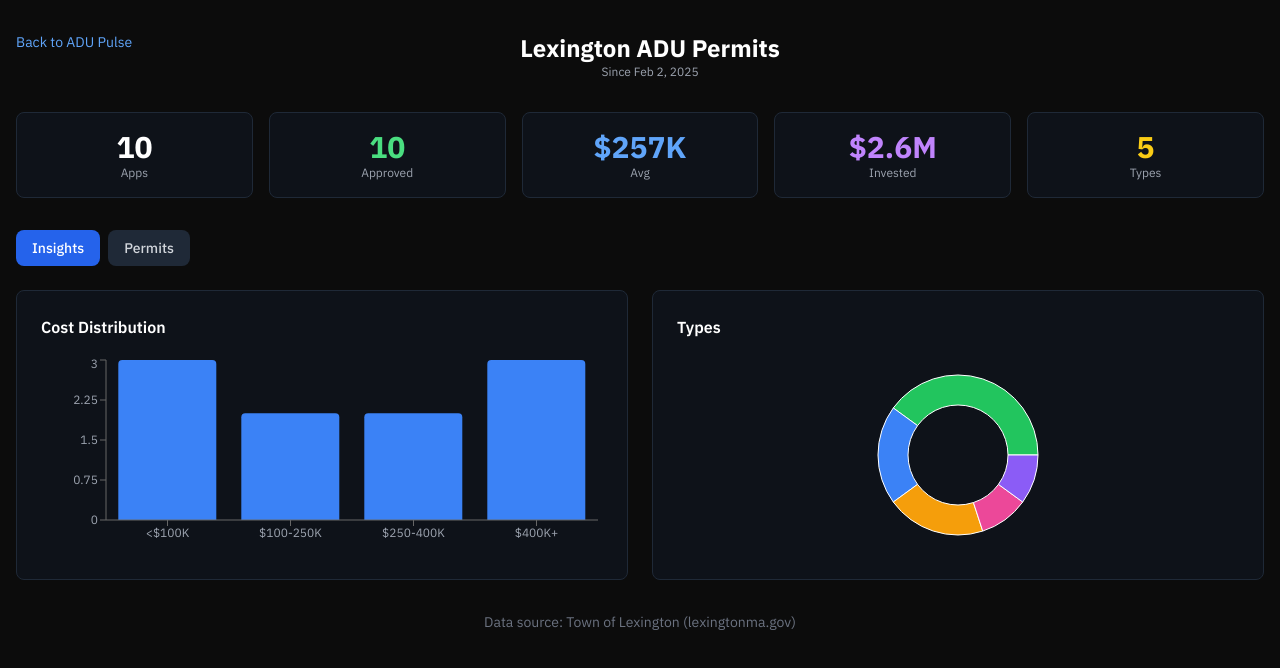
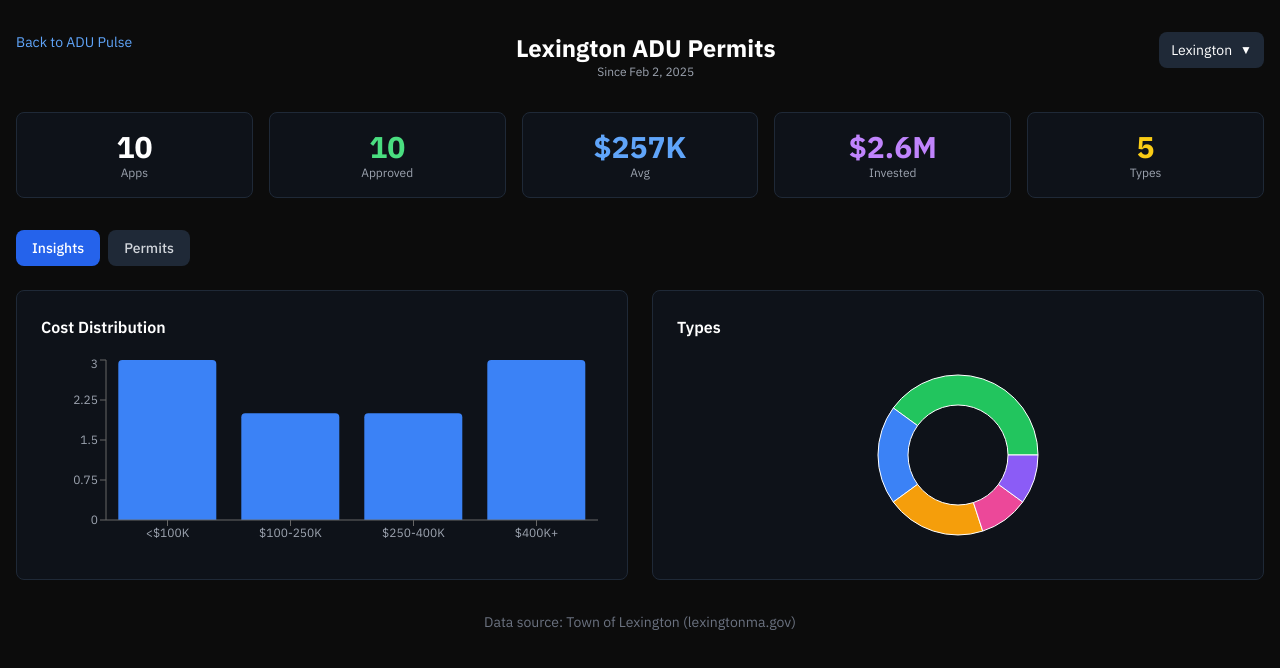
Before and after one commit to atwoodcollects/adupulse, a Next.js app: page /lexington in a window 1280 px wide. Shown: the top 668 px of the page. Built offline with nearby package versions, Linux system fonts and the light colour scheme.

Commit message:
Add TownNav to Lexington and Andover

```diff
--- a/src/app/andover/page.tsx
+++ b/src/app/andover/page.tsx
@@ -1,6 +1,7 @@
 'use client'
 import { useState } from 'react'
 import Link from 'next/link'
+import TownNav from '@/components/TownNav'
 import { PieChart, Pie, Cell, BarChart, Bar, XAxis, YAxis, Tooltip, ResponsiveContainer } from 'recharts'
 
 const permits = [
@@ -31,7 +32,7 @@
             <h1 className="text-2xl font-bold text-white">Andover ADU Permits</h1>
             <p className="text-gray-400 text-xs">Since Feb 2, 2025</p>
           </div>
-          <div className="w-24"></div>
+          <TownNav current="Andover" />
         </div>
         <div className="flex justify-center gap-1 md:gap-4 mb-8">
           <div className="bg-gray-900/50 border border-gray-800 rounded-lg p-3 md:p-4 text-center flex-1 min-w-0"><div className="text-lg md:text-3xl font-bold text-white">{totalPermits}</div><div className="text-gray-400 text-xs">Apps</div></div>
--- a/src/app/lexington/page.tsx
+++ b/src/app/lexington/page.tsx
@@ -1,6 +1,7 @@
 'use client'
 import { useState } from 'react'
 import Link from 'next/link'
+import TownNav from '@/components/TownNav'
 import { PieChart, Pie, Cell, BarChart, Bar, XAxis, YAxis, Tooltip, ResponsiveContainer } from 'recharts'
 
 const permits = [
@@ -40,7 +41,7 @@
             <h1 className="text-2xl font-bold text-white">Lexington ADU Permits</h1>
             <p className="text-gray-400 text-xs">Since Feb 2, 2025</p>
           </div>
-          <div className="w-24"></div>
+          <TownNav current="Lexington" />
         </div>
         <div className="flex justify-center gap-1 md:gap-4 mb-8">
           <div className="bg-gray-900/50 border border-gray-800 rounded-lg p-3 md:p-4 text-center flex-1 min-w-0">
```
